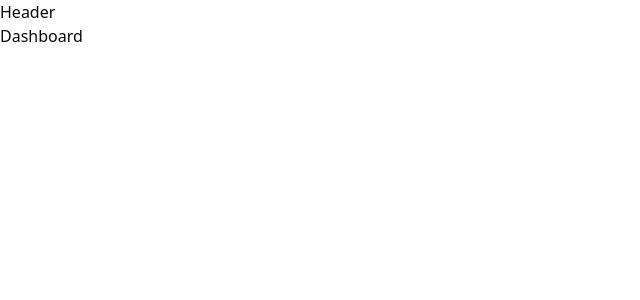
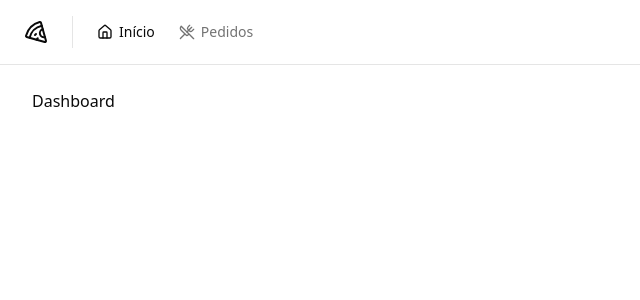
Before and after one commit to Mariano1994/pizzahshop-dashboard, a React (Vite) app: page / in a window 1280 px wide. Shown: the top 300 px of the page, without its empty margins (0-640 px from the left). Built offline with nearby package versions, Linux system fonts and the light colour scheme.

Commit message:
Created header component and navlinks

```diff
--- a/index.html
+++ b/index.html
@@ -2,7 +2,7 @@
 <html lang="en">
   <head>
     <meta charset="UTF-8" />
-    <link rel="icon" type="image/svg+xml" href="/public/pizzashopIcon.png" />
+    <link rel="icon" type="image/svg+xml" href="/pizzashopIcon.png" />
     <meta name="viewport" content="width=device-width, initial-scale=1.0" />
     <title>pizza.shop</title>
   </head>
--- a/package.json
+++ b/package.json
@@ -12,6 +12,7 @@
   "dependencies": {
     "@hookform/resolvers": "^3.9.1",
     "@radix-ui/react-label": "^2.1.0",
+    "@radix-ui/react-separator": "^1.1.0",
     "@radix-ui/react-slot": "^1.1.0",
     "class-variance-authority": "^0.7.1",
     "clsx": "^2.1.1",
--- /dev/null
+++ b/src/components/Header.tsx
@@ -0,0 +1,29 @@
+import { Home, Pizza, UtensilsCrossed } from "lucide-react"
+import { Separator } from "./ui/separator"
+import NavLink from "./NavLink"
+
+const Header =() => {
+  return (
+    <div className="border-b">
+      <div className="flex h-16 items-center gap-6 px-6">
+        <Pizza className="h-6 w-6"/>
+
+        <Separator orientation="vertical" className="h-8"/>
+
+        <nav className="flex items-center space-x-4 lg:space-x-6">
+          <NavLink to="/">
+            <Home className="h-4 w-4"/>
+            <span>Início</span>
+
+          </NavLink>
+          <NavLink to="/orders" >
+            <UtensilsCrossed className="h-4 w-4"/>
+           <span> Pedidos</span>
+          </NavLink>
+        </nav>
+      </div>
+    </div>
+  )
+}
+
+export default Header
--- /dev/null
+++ b/src/components/NavLink.tsx
@@ -0,0 +1,9 @@
+import { Link, LinkProps, useLocation } from "react-router"
+
+export type NavLinkProps = LinkProps
+const NavLink = (props: NavLinkProps) => {
+  const {pathname} = useLocation()
+  return <Link data-current={pathname === props.to} className="flex items-center gap-1.5 text-sm font-medium text-muted-foreground hover:text-foreground data-[current=true]:text-foreground" {...props}/>
+}
+
+export default NavLink
--- a/src/components/pages/_layout/app.tsx
+++ b/src/components/pages/_layout/app.tsx
@@ -1,10 +1,11 @@
 import { Outlet } from "react-router"
+import Header from "../../Header"
 
 const AppLayout = () => {
 return (
- <div>
-  <h1> Header</h1>
-  <div>
+ <div className="flex flex-col min-h-screen antialiased">
+  <Header/>
+  <div className="flex-1 flex-col gap-4 p-8 pt-6">
     <Outlet/>
   </div>
  </div>
--- a/src/components/pages/_layout/auth.tsx
+++ b/src/components/pages/_layout/auth.tsx
@@ -3,7 +3,7 @@
 
 const AuthLayout = () => {
   return (
-  <div className="min-h-screen grid grid-cols-2  ">
+  <div className="min-h-screen grid grid-cols-2 antialiased ">
     <div className=" h-full border-r border-foreground/5 bg-muted text-muted-foreground p-10 flex  flex-col justify-between">
       <div className="flex items-center gap-3 text-lg font-medium text-foreground">
         <Pizza className="h-5 w-5"/>
--- a/src/components/pages/auth/Sign-in.tsx
+++ b/src/components/pages/auth/Sign-in.tsx
@@ -1,9 +1,9 @@
+import * as z from 'zod'
 import { Helmet } from "react-helmet-async"
 import { Label } from "../../ui/label"
 import { Input } from "../../ui/input"
 import { Button } from "../../ui/button"
 import {useForm} from 'react-hook-form'
-import * as z from 'zod'
 import { toast } from "sonner"
 import { Link } from "react-router"
 
--- /dev/null
+++ b/src/components/ui/separator.tsx
@@ -0,0 +1,29 @@
+import * as React from "react"
+import * as SeparatorPrimitive from "@radix-ui/react-separator"
+
+import { cn } from "@/lib/utils"
+
+const Separator = React.forwardRef<
+  React.ElementRef<typeof SeparatorPrimitive.Root>,
+  React.ComponentPropsWithoutRef<typeof SeparatorPrimitive.Root>
+>(
+  (
+    { className, orientation = "horizontal", decorative = true, ...props },
+    ref
+  ) => (
+    <SeparatorPrimitive.Root
+      ref={ref}
+      decorative={decorative}
+      orientation={orientation}
+      className={cn(
+        "shrink-0 bg-border",
+        orientation === "horizontal" ? "h-[1px] w-full" : "h-full w-[1px]",
+        className
+      )}
+      {...props}
+    />
+  )
+)
+Separator.displayName = SeparatorPrimitive.Root.displayName
+
+export { Separator }
```
Also changed, not shown: 1 other file (tests, documents, lock files or other folders).
